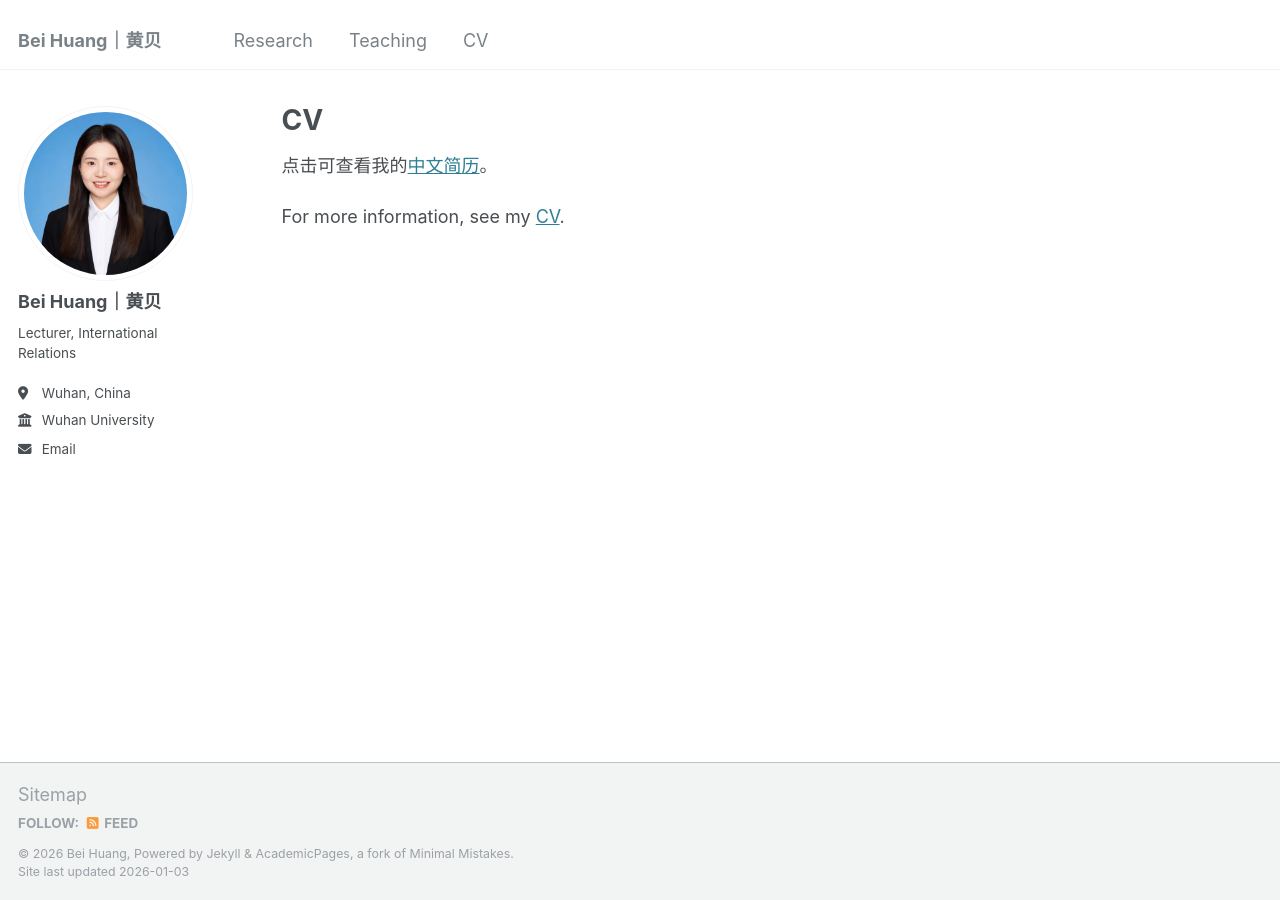
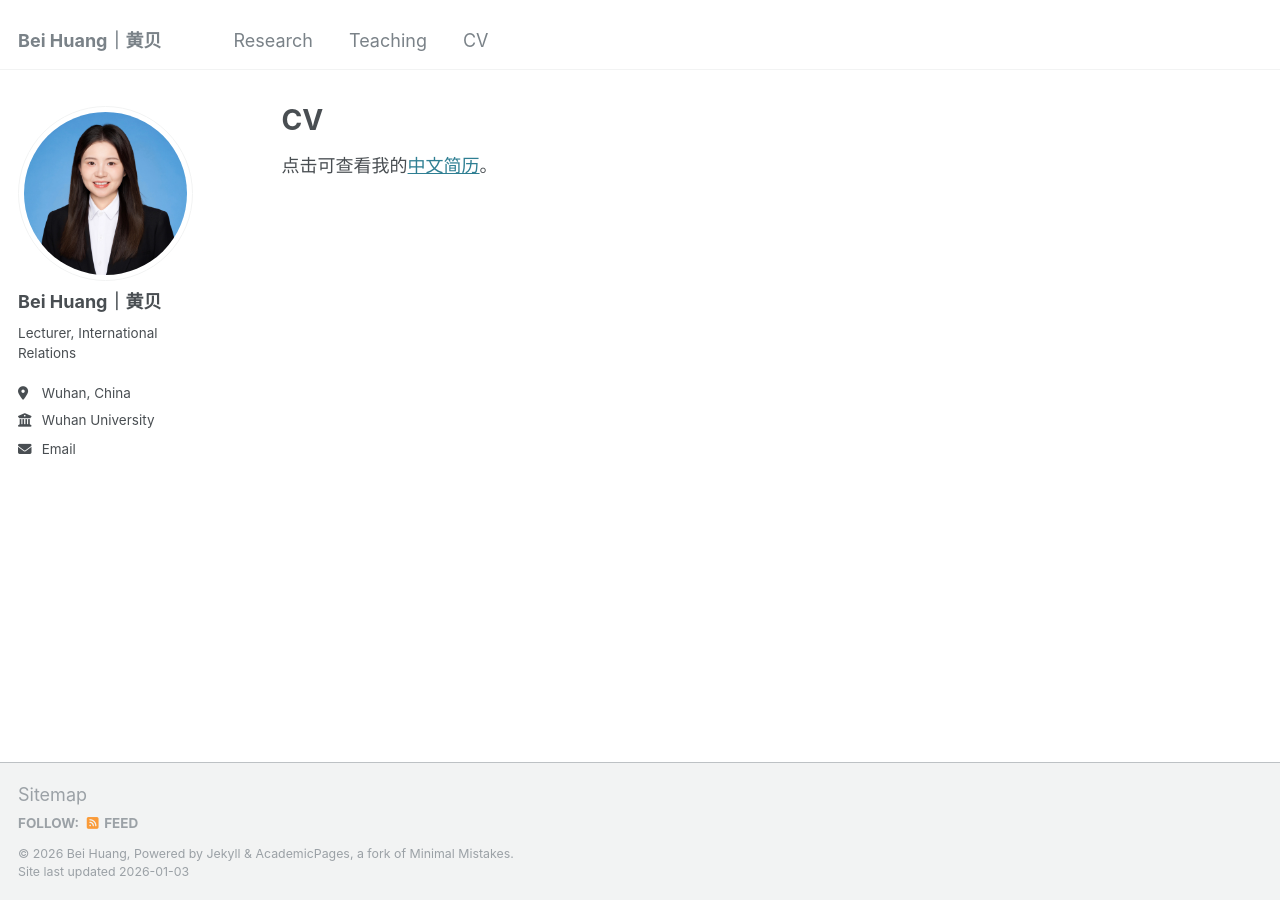
Before and after one commit to huangb5094/huangb5094.github.io, a Jekyll site: the page built from _pages/cv.md, in a window 1280 px wide. Built offline with Jekyll 4.4.1, drawn with Linux system fonts in a browser that asks for light colours.

Commit message:
Update cv.md

```diff
--- a/_pages/cv.md
+++ b/_pages/cv.md
@@ -9,6 +9,4 @@ redirect_from:
 
 {% include base_path %}
 
-点击可查看我的[中文简历](https://huangb5094.github.io/files/paper1.pdf)。
-
-For more information, see my [CV](https://huangb5094.github.io/files/paper1.pdf).
+点击可查看我的[中文简历](https://huangb5094.github.io/files/cv_huangb.pdf)。
```
